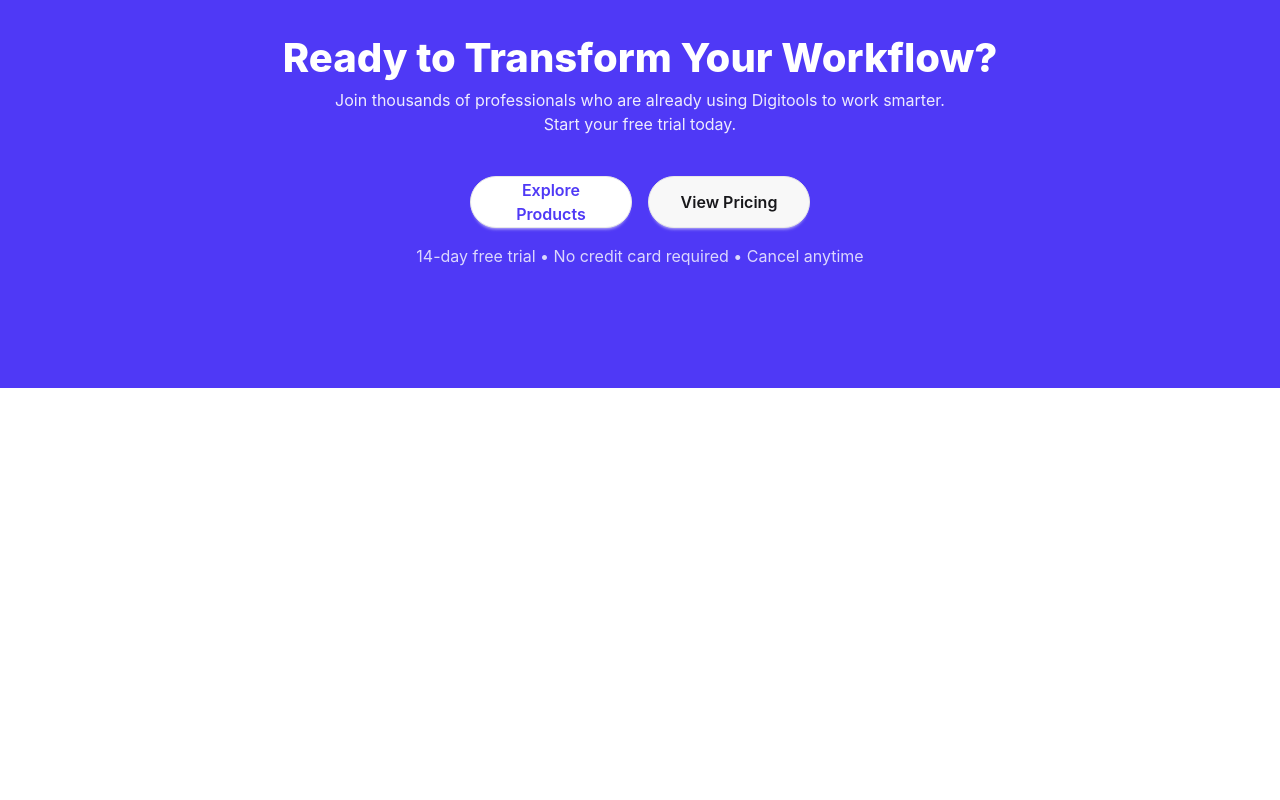
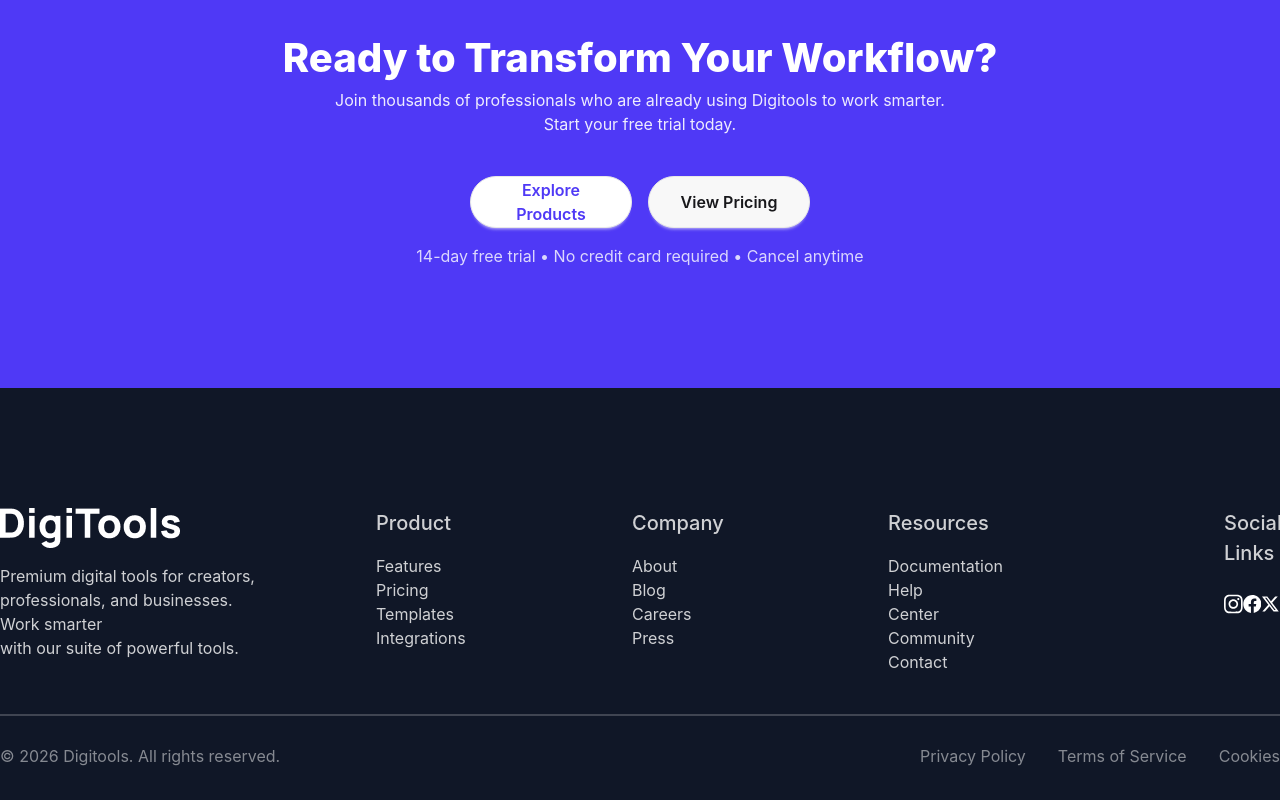
Before and after one commit to mojahidulislam12/Assignment-6, a React (Vite) app: page / in a window 1280 px wide. Shown: the part 4238-5038 px from the top of the page. Before the commit the page ends 4626 px from the top, so only its background shows below. Built offline with nearby package versions, Linux system fonts and the light colour scheme.

Commit message:
All Section Responsive

```diff
--- a/src/Components/Banner/Banner.jsx
+++ b/src/Components/Banner/Banner.jsx
@@ -11,10 +11,10 @@
             <img src={img1} alt="" srcset="" />
             New: AI-Powered Tools Available
           </button>
-          <p className="font-extrabold text-[50px] md:text-[72px] mt-4">
+          <p className="font-extrabold text-[40px] md:text-[72px] mt-4">
             Supercharge Your
           </p>
-          <p className="font-extrabold text-[50px] md:text-[72px]">
+          <p className="font-extrabold text-[40px] md:text-[72px]">
             Digital Workflow
           </p>
           <p className="font-normal text-[18px] mt-4">
--- a/src/Components/Footer/Footer.jsx
+++ b/src/Components/Footer/Footer.jsx
@@ -4,8 +4,8 @@
 import { FaXTwitter } from "react-icons/fa6";
 const Footer = () => {
   return (
-    <div className="bg-[#101727] hidden">
-      <footer className="text-white grid grid-cols-5 container mx-auto pt-30 pb-10">
+    <div className="bg-[#101727]">
+      <footer className="text-white grid grid-cols-5 container mx-auto pt-10 md:pt-30 pb-10">
         <div className="text-white ">
           <img className="mb-4" src={img} alt="" />
           <p className="font-normal text-[16px] opacity-80 mt-4">
@@ -13,14 +13,14 @@
             businesses. Work smarter <br /> with our suite of powerful tools.
           </p>
         </div>
-        <div className="">
+        <div className="ml-30">
           <h1 className="font-medium text-[20px] opacity-80 mb-4">Product</h1>
           <p className="opacity-80">
             Features <br /> Pricing <br />
             Templates <br /> Integrations
           </p>
         </div>
-        <div className="">
+        <div className="ml-30">
           <h1 className="font-medium text-[20px] opacity-80 mb-4">Company</h1>
           <p className="opacity-80">
             About
@@ -29,7 +29,7 @@
             <br /> Press
           </p>
         </div>
-        <div className="">
+        <div className="ml-30">
           <h1 className="font-medium text-[20px] opacity-80 mb-4">Resources</h1>
           <p className="opacity-80">
             Documentation
--- a/src/Components/GetStared/GetStared.jsx
+++ b/src/Components/GetStared/GetStared.jsx
@@ -5,9 +5,9 @@
 const GetStared = () => {
   return (
     <div className=" bg-[#F1F1F1]">
-      <div className="py-30 container mx-auto">
+      <div className="py-10 md:py-30 container mx-auto">
         <div className="text-center  mb-10">
-          <h1 className="font-extrabold text-[48px] -mt-20 md:mt-0">
+          <h1 className="font-extrabold text-[40px] md:text-[48px] -mt-20 md:mt-0">
             Get Started in 3 Steps
           </h1>
           <p className="font-normal text-[16px]">
--- a/src/Components/PremiumDigitalTools/PremiumDigitalTools.jsx
+++ b/src/Components/PremiumDigitalTools/PremiumDigitalTools.jsx
@@ -15,7 +15,7 @@
   return (
     <div className="mt-30">
       <div className="space-y-4">
-        <h1 className="text-center font-extrabold text-[48px] text-[#001931]">
+        <h1 className="text-center font-extrabold md:mt-0 mt-10 text-[40px] md:text-[48px] text-[#001931]">
           Premium Digital Tools
         </h1>
         <p className="text-center font-normal text-[16px] text-[#627382]">
--- a/src/Components/Pricing/Pricing.jsx
+++ b/src/Components/Pricing/Pricing.jsx
@@ -5,7 +5,7 @@
     <div className="">
       <div className="py-10 md:py-30 container mx-auto">
         <div className="text-center mb-10">
-          <h1 className="font-extrabold text-[48px]">
+          <h1 className="font-extrabold text-[40px] md:text-[48px]">
             Simple, Transparent Pricing
           </h1>
           <p className="font-normal text-[16px] text-[#627382]">
```
